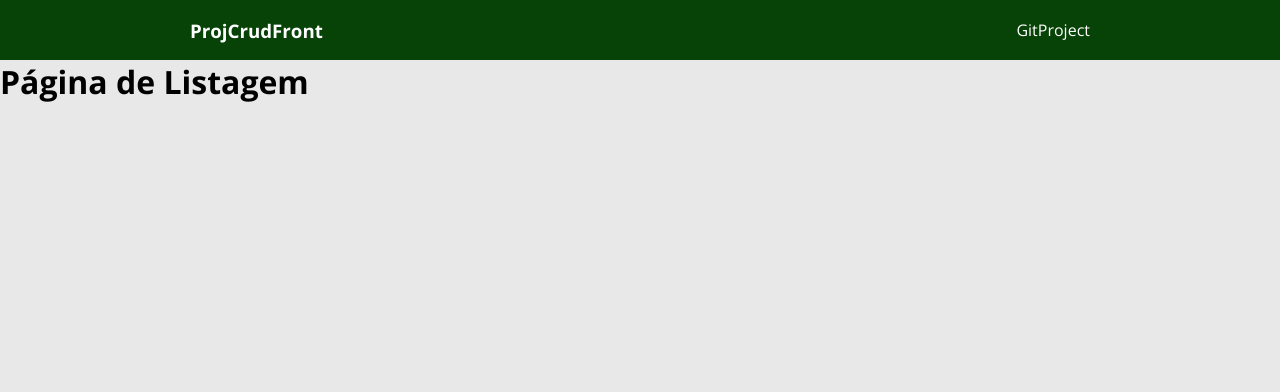
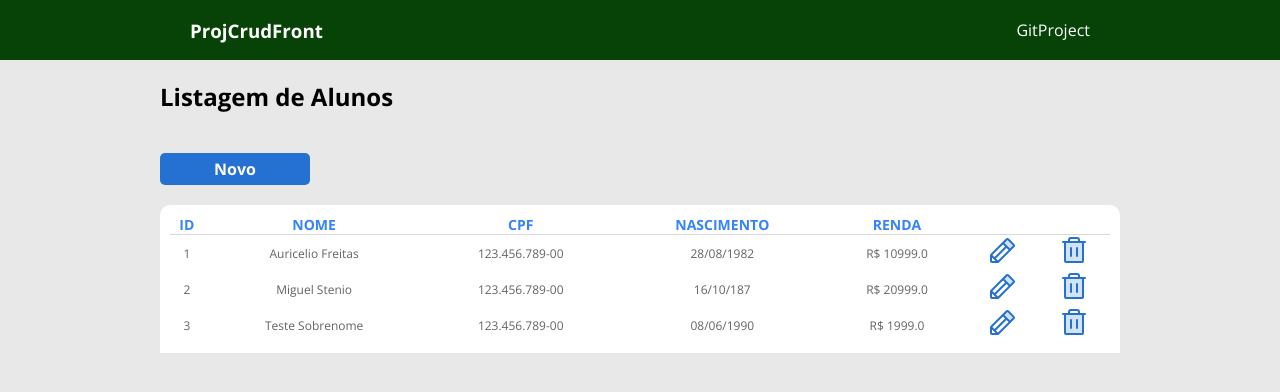
Before and after one commit to auriceliof/pessoal-ProjCrudBackFront, a React (Vite) app in the folder frontend/: page /listings in a window 1280 px wide. Shown: the top 392 px of the page. Built offline with nearby package versions, Linux system fonts and the light colour scheme.

Commit message:
add page Listing

```diff
--- a/frontend/src/pages/Listing/index.tsx
+++ b/frontend/src/pages/Listing/index.tsx
@@ -1,8 +1,68 @@
 import './styles.css';
+import editIcon from '../../assets/pencil.svg';
+import deleteIcon from '../../assets/trash.svg';
+import ButtonPrimary from '../../components/ButtonPrimary';
 
 export default function Listing() {
 
     return (
-        <h1>Página de Listagem</h1>
+        <main>
+            <section id="proj-listing-section" className="proj-container">
+                <div>
+                    <h2 className="proj-mt20">Listagem de Alunos</h2>
+                </div>
+
+                <div className="proj-mt40 proj-mb20">
+                    <div className="proj-listing-btn">
+                        <ButtonPrimary name='Novo' />
+                    </div>
+                </div>
+
+                <table className="proj-listing-table proj-mb20 proj-mt20">
+                    <thead>
+                        <tr>
+                            <th className="proj-listing-table-th">ID</th>
+                            <th className="proj-listing-table-th">NOME</th>
+                            <th className="proj-listing-table-th">CPF</th>
+                            <th className="proj-listing-table-th">NASCIMENTO</th>
+                            <th className="proj-listing-table-th">RENDA</th>
+                            <th className="proj-listing-table-th"></th>
+                            <th className="proj-listing-table-th"></th>
+                        </tr>
+                    </thead>
+                    <tbody>
+                        <tr>
+                            <td className="proj-listing-table-td">1</td>
+                            <td className="proj-listing-table-td">Auricelio Freitas</td>
+                            <td className="proj-listing-table-td">123.456.789-00</td>
+                            <td className="proj-listing-table-td">28/08/1982</td>
+                            <td className="proj-listing-table-td">R$ 10999.0</td>
+                            <td className="proj-listing-table-td"><img src={editIcon} alt='Editar'/></td>
+                            <td className="proj-listing-table-td"><img src={deleteIcon} alt='Deletar'/></td>
+                            <td className="proj-listing-table-td"></td>
+                            <td className="proj-listing-table-td"></td>
+                        </tr>
+                        <tr>
+                            <td>2</td>
+                            <td>Miguel Stenio</td>
+                            <td>123.456.789-00</td>
+                            <td>16/10/187</td>
+                            <td>R$ 20999.0</td>
+                            <td><img src={editIcon} alt='Editar'/></td>
+                            <td><img src={deleteIcon} alt='Deletar'/></td>
+                        </tr>
+                        <tr>
+                            <td>3</td>
+                            <td>Teste Sobrenome</td>
+                            <td>123.456.789-00</td>
+                            <td>08/06/1990</td>
+                            <td>R$ 1999.0</td>
+                            <td><img src={editIcon} alt='Editar'/></td>
+                            <td><img src={deleteIcon} alt='Deletar'/></td>
+                        </tr>
+                    </tbody>
+                </table>
+            </section>
+        </main>
     )
 }
--- a/frontend/src/pages/Listing/styles.css
+++ b/frontend/src/pages/Listing/styles.css
@@ -0,0 +1,27 @@
+.proj-listing-table {
+    width: 100%;
+    text-align: center;
+    background-color: #fff;
+    border-radius: 10px 10px 0 0;
+    border-spacing: 0;
+    font-size: 12px;
+    padding: 10px;
+}
+
+.proj-listing-table thead {
+    font-size: 14px;
+    color: var(--proj-color-font-secondary);
+ }
+
+.proj-listing-table tbody {
+    color: var(--proj-color-font-primary);
+}
+
+.proj-listing-table tbody tr {
+    border-top: 1px solid var(--proj-color-card-border);
+}
+
+.proj-listing-table-td {
+    text-align: center;
+    border-top: 1px solid var(--proj-color-card-border);
+}
```
